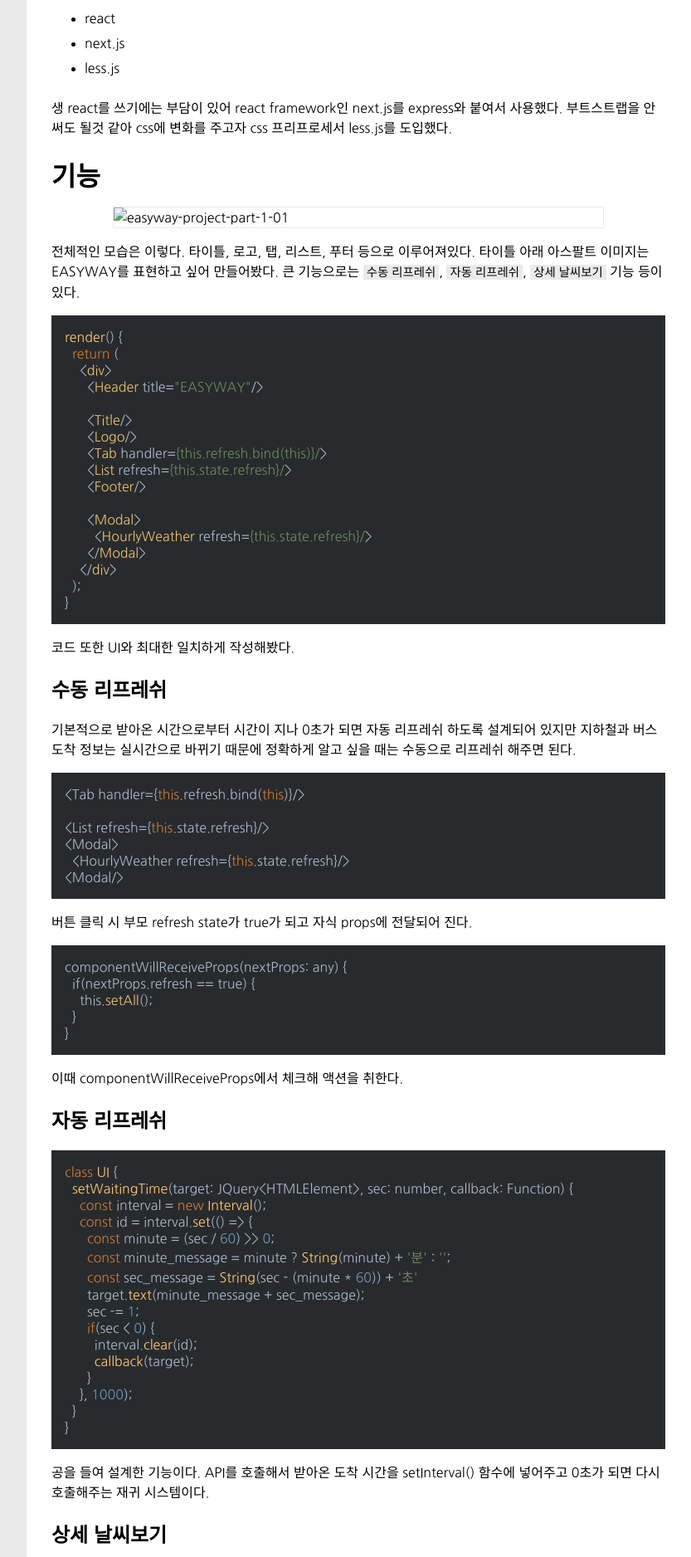
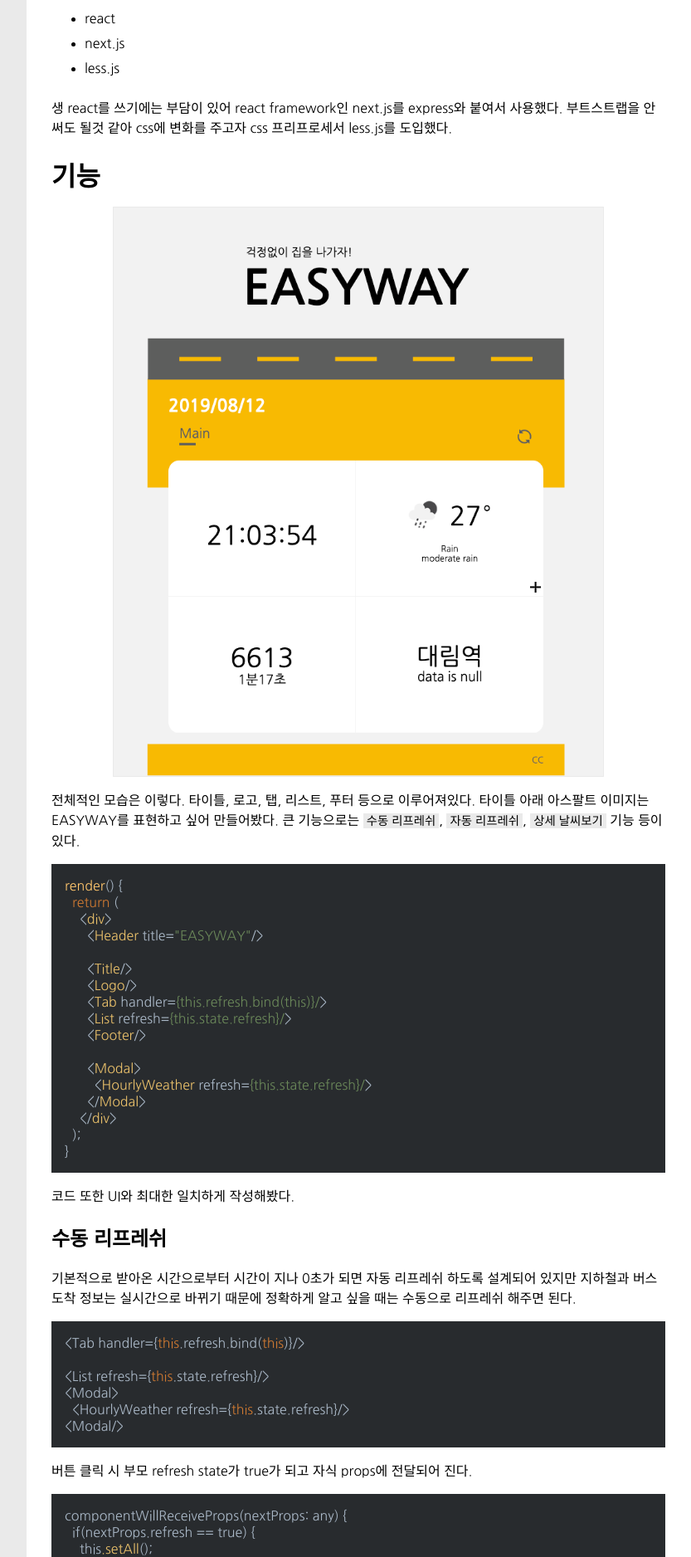
Before and after one commit to gureuso/gureuso.github.io, a Jekyll site: the page built from _posts/2019-08-12-easyway-project-part-1.md, in a window 1280 px wide. Shown: the part 351-2227 px from the top of the page at 83% size, without its empty margins (268-1101 px from the left). Built offline with Jekyll 4.4.1, drawn with Linux system fonts in a browser that asks for light colours; nearby versions of some CDN libraries; comment, search, counter and statistics services are not loaded.

Commit message:
Fix easway project post

```diff
--- a/_posts/2019-08-12-easyway-project-part-1.md
+++ b/_posts/2019-08-12-easyway-project-part-1.md
@@ -24,7 +24,7 @@
 
 # 기능
 
-![easyway-project-part-1-01](/assets/images/easyway-project-part-1/01.png)
+![easyway-project-part-1-01](/assets/images/about/08.png)
 
 전체적인 모습은 이렇다. 타이틀, 로고, 탭, 리스트, 푸터 등으로 이루어져있다. 타이틀 아래 아스팔트 이미지는 EASYWAY를 표현하고 싶어 만들어봤다.
 큰 기능으로는 `수동 리프레쉬`, `자동 리프레쉬`, `상세 날씨보기` 기능 등이 있다.
```
